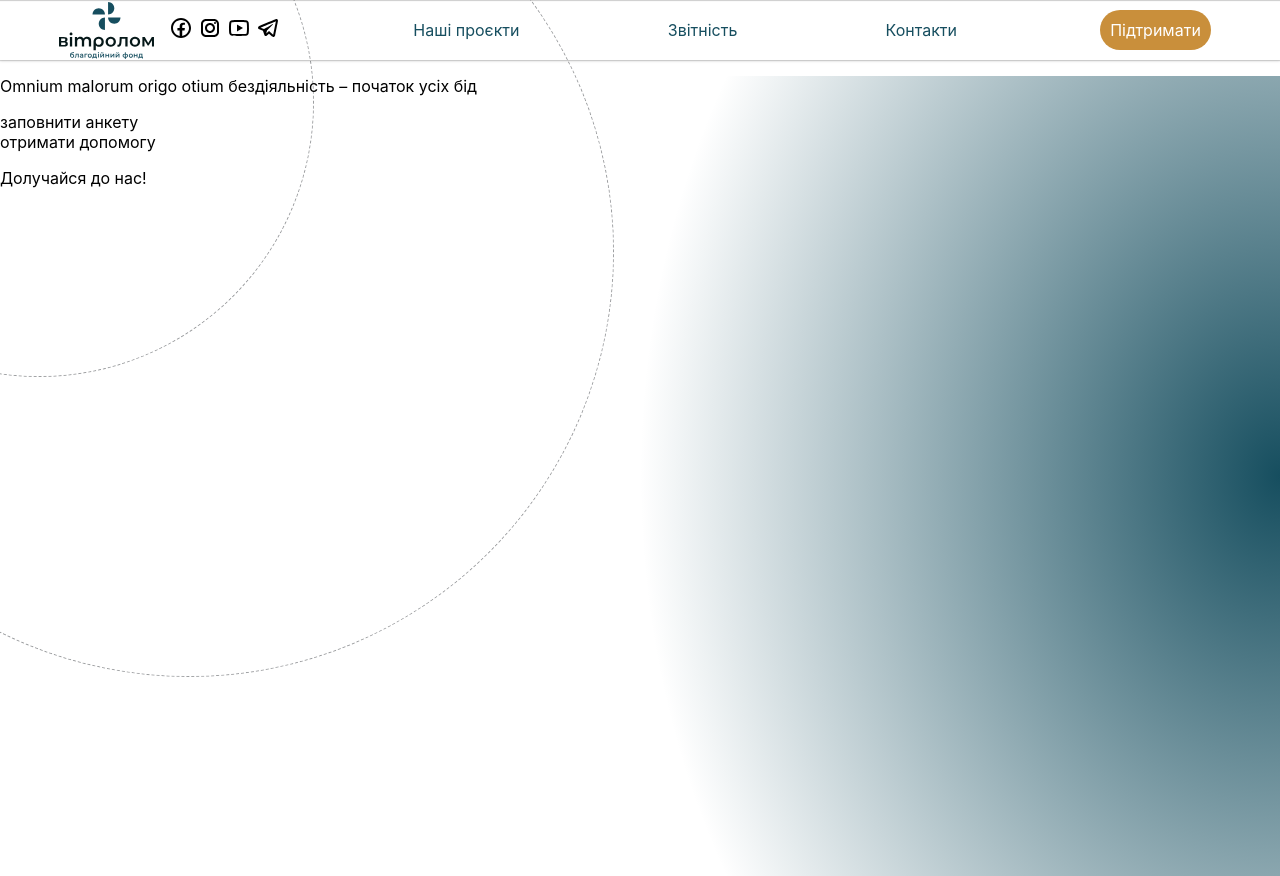
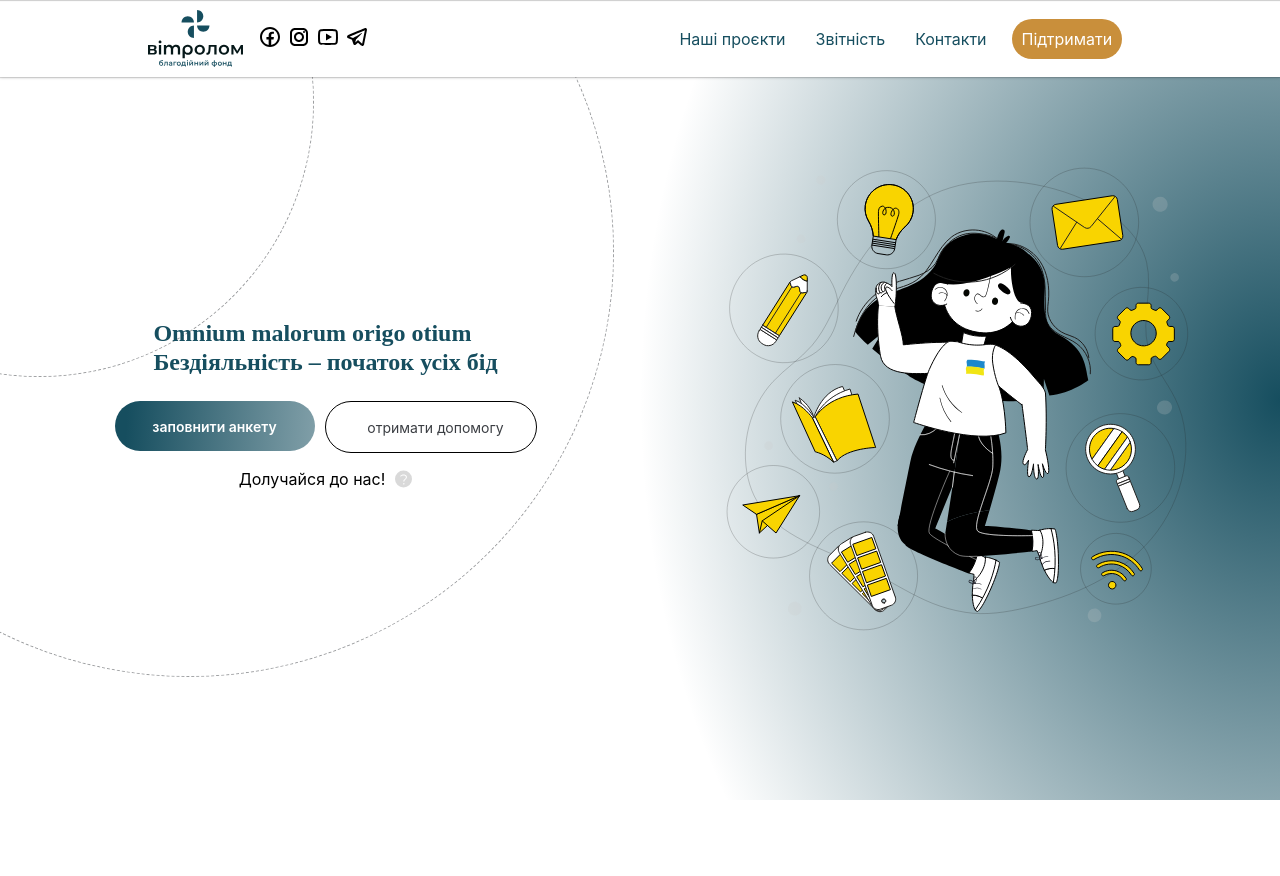
Before and after one commit to SarnaKhmel/vitrolom, a React (Create React App) app: page / in a window 1280 px wide. After the commit the page ends 800 px from the top, so only its background shows below. Built offline with nearby package versions, Linux system fonts and the light colour scheme.

Commit message:
fix header and add main block

```diff
--- a/src/components/Header/Header.jsx
+++ b/src/components/Header/Header.jsx
@@ -5,8 +5,12 @@ import { Box } from "./Header.styles";
 const Header = () => {
   return (
     <Box>
-      <LogoBox />
-      <HeaderBar />
+      <div>
+        <LogoBox />
+      </div>
+      <div>
+        <HeaderBar />
+      </div>
     </Box>
   );
 };
--- a/src/components/Header/Header.styles.js
+++ b/src/components/Header/Header.styles.js
@@ -1,11 +1,15 @@
 import styled from "styled-components";
 
 export const Box = styled.div`
-  z-index: 1;
+  position: fixed;
+  width: 100%;
+  padding: 10px 0px 10px 0px;
+  z-index: 10;
   display: flex;
   flex-direction: row;
   align-items: center;
   justify-content: space-around;
+  background-color: white;
 
   box-shadow: inset 0px 2px 1px -1px rgb(0 0 0 / 20%),
     0px 1px 1px 0px rgb(0 0 0 / 14%), 0px 1px 3px 0px rgb(0 0 0 / 12%);
--- /dev/null
+++ b/src/components/Pages/Main/MainBlock/Animation/Animation.jsx
@@ -0,0 +1,16 @@
+import { AnimationBlock, MainAminmation, Amin } from "./Animation.styles";
+
+import animation from "./animation.svg";
+const Animation = () => {
+  return (
+    <>
+      <AnimationBlock>
+        <MainAminmation>
+          <Amin src={animation}></Amin>
+        </MainAminmation>
+      </AnimationBlock>
+    </>
+  );
+};
+
+export default Animation;
--- /dev/null
+++ b/src/components/Pages/Main/MainBlock/Animation/Animation.styles.jsx
@@ -0,0 +1,7 @@
+import styled from "styled-components";
+
+export const AnimationBlock = styled.div``;
+
+export const MainAminmation = styled.div``;
+
+export const Amin = styled.img``;
--- a/src/components/Pages/Main/MainBlock/ButtonsBlock/ButtonsBlock.jsx
+++ b/src/components/Pages/Main/MainBlock/ButtonsBlock/ButtonsBlock.jsx
@@ -1,26 +1,32 @@
 import {
   Block,
   Title,
+  BtnBlock,
   Btn1,
   Btn2,
   Block2,
   Title2,
   Block2Img,
 } from "./ButtonsBlock.style";
-// import { question } from "./question";
+
+import question from "./question.svg";
 
 const ButtonsBlock = () => {
   return (
     <>
       <Block>
         <Title>
-          Omnium malorum origo otium бездіяльність – початок усіх бід
+          Omnium malorum origo otium <br />
+          Бездіяльність – початок усіх бід
         </Title>
-        <Btn1>заповнити анкету</Btn1>
-        <Btn2>отримати допомогу</Btn2>
+        <BtnBlock>
+          <Btn1>заповнити анкету</Btn1>
+          <Btn2>отримати допомогу</Btn2>
+        </BtnBlock>
+
         <Block2>
           <Title2>Долучайся до нас!</Title2>
-          <Block2Img src={""}></Block2Img>
+          <Block2Img src={question}></Block2Img>
         </Block2>
       </Block>
     </>
--- a/src/components/Pages/Main/MainBlock/ButtonsBlock/ButtonsBlock.style.jsx
+++ b/src/components/Pages/Main/MainBlock/ButtonsBlock/ButtonsBlock.style.jsx
@@ -1,15 +1,83 @@
 import styled from "styled-components";
 
-export const Block = styled.div``;
+export const Block = styled.div`
+  height: 500px;
+  width: 40vw;
+  display: flex;
+  flex-direction: column;
+  align-items: center;
+  justify-content: center;
+`;
 
-export const Title = styled.p``;
+export const Title = styled.p`
+  font-family: "Montserrat";
+  font-style: normal;
+  font-weight: 600;
+  font-size: 24px;
+  line-height: 29px;
+  color: #164e5f;
+`;
 
-export const Btn1 = styled.div``;
+export const BtnBlock = styled.div`
+  display: flex;
+  flex-direction: row;
 
-export const Btn2 = styled.div``;
+  @media screen and (max-width: 600px) {
+    display: flex;
+    flex-direction: column;
+  }
+`;
 
-export const Block2 = styled.div``;
+export const Btn1 = styled.div`
+  width: 200px;
+  height: 50px;
+  border-radius: 20px;
+  display: flex;
+  align-items: center;
+  justify-content: center;
+  font-style: normal;
+  font-weight: 600;
+  font-size: 14px;
+  line-height: 17px;
+  color: white;
+  background: linear-gradient(
+    93.81deg,
+    #164e5f 6.36%,
+    rgba(22, 78, 95, 0.53) 102.94%
+  );
+  border-radius: 30px;
+`;
+
+export const Btn2 = styled.div`
+  margin-left: 10px;
+  width: 200px;
+  height: 50px;
+  border-radius: 30px;
+  font-weight: 400;
+  font-size: 14px;
+  line-height: 17px;
+  color: #3b3e43;
+  border: 1px solid black;
+  display: flex;
+  align-items: center;
+  justify-content: center;
+  padding-left: 10px;
+  @media screen and (max-width: 600px) {
+    padding-left: -10px;
+  }
+`;
+
+export const Block2 = styled.div`
+  display: flex;
+  flex-direction: row;
+  @media screen and (max-width: 600px) {
+    display: flex;
+    flex-direction: column;
+  }
+`;
 
 export const Title2 = styled.p``;
 
-export const Block2Img = styled.img``;
+export const Block2Img = styled.img`
+  margin-left: 10px;
+`;
--- a/src/components/Pages/Main/MainBlock/MainBlock.jsx
+++ b/src/components/Pages/Main/MainBlock/MainBlock.jsx
@@ -1,14 +1,19 @@
-import { Background, Circle, Circle2 } from "./MainBlock.style";
+import { Block, Background, Circle, Circle2 } from "./MainBlock.style";
 
 import ButtonsBlock from "./ButtonsBlock/ButtonsBlock";
+import Animation from "./Animation/Animation";
+
 const MainBlock = () => {
   return (
     <>
-      <Circle></Circle>
-      <Circle2></Circle2>
-      <Background>
-        <ButtonsBlock />
-      </Background>
+      <Block>
+        <Circle></Circle>
+        <Circle2></Circle2>
+        <Background>
+          <ButtonsBlock />
+          <Animation />
+        </Background>
+      </Block>
     </>
   );
 };
--- a/src/components/Pages/Main/MainBlock/MainBlock.style.jsx
+++ b/src/components/Pages/Main/MainBlock/MainBlock.style.jsx
@@ -1,4 +1,8 @@
 import styled from "styled-components";
+
+export const Block = styled.div`
+  height: 100vh;
+`;
 
 export const Background = styled.div`
   height: 100vh;
@@ -7,6 +11,10 @@ export const Background = styled.div`
     #164e5f 0%,
     rgba(22, 78, 95, 0) 100%
   );
+  display: flex;
+  flex-direction: row;
+  align-items: center;
+  justify-content: space-around;
 `;
 
 export const Circle = styled.div`
```
Also changed, not shown: src/components/Pages/Main/MainBlock/Animation/animation.svg (added).
